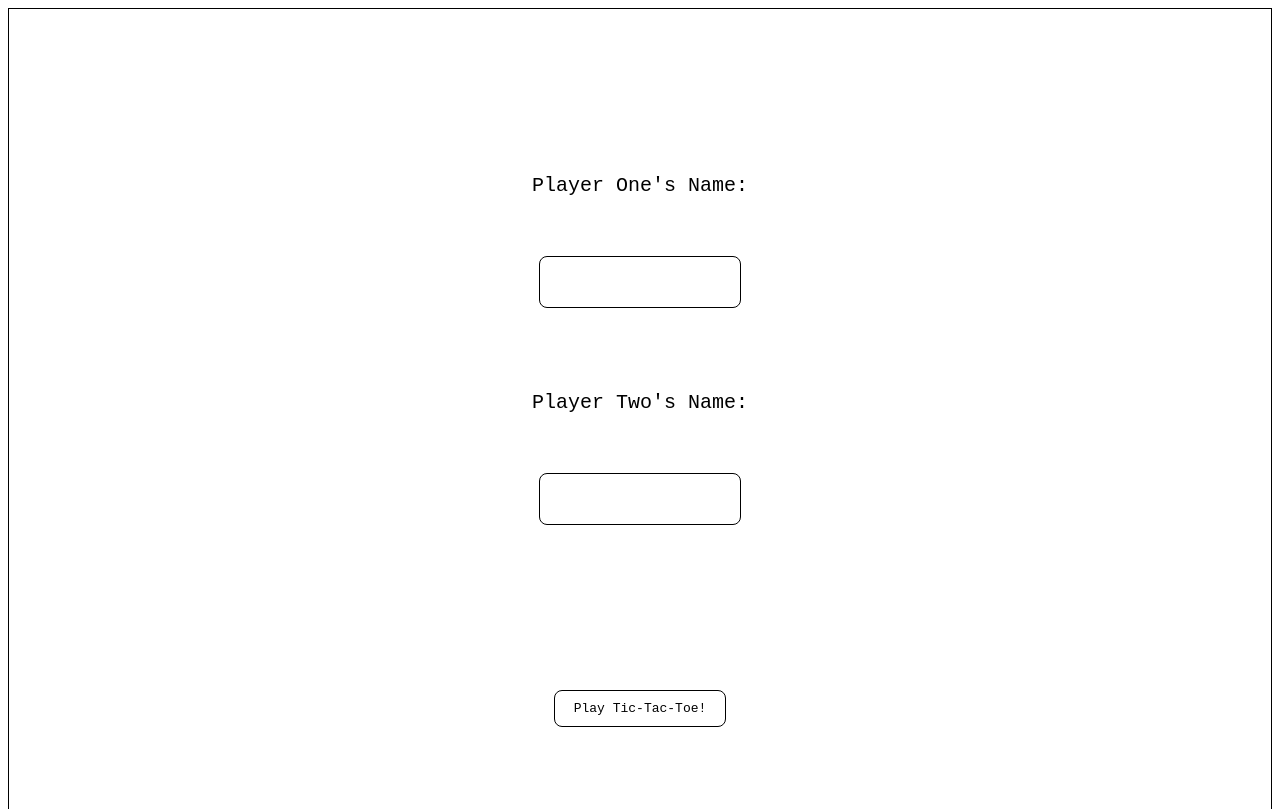
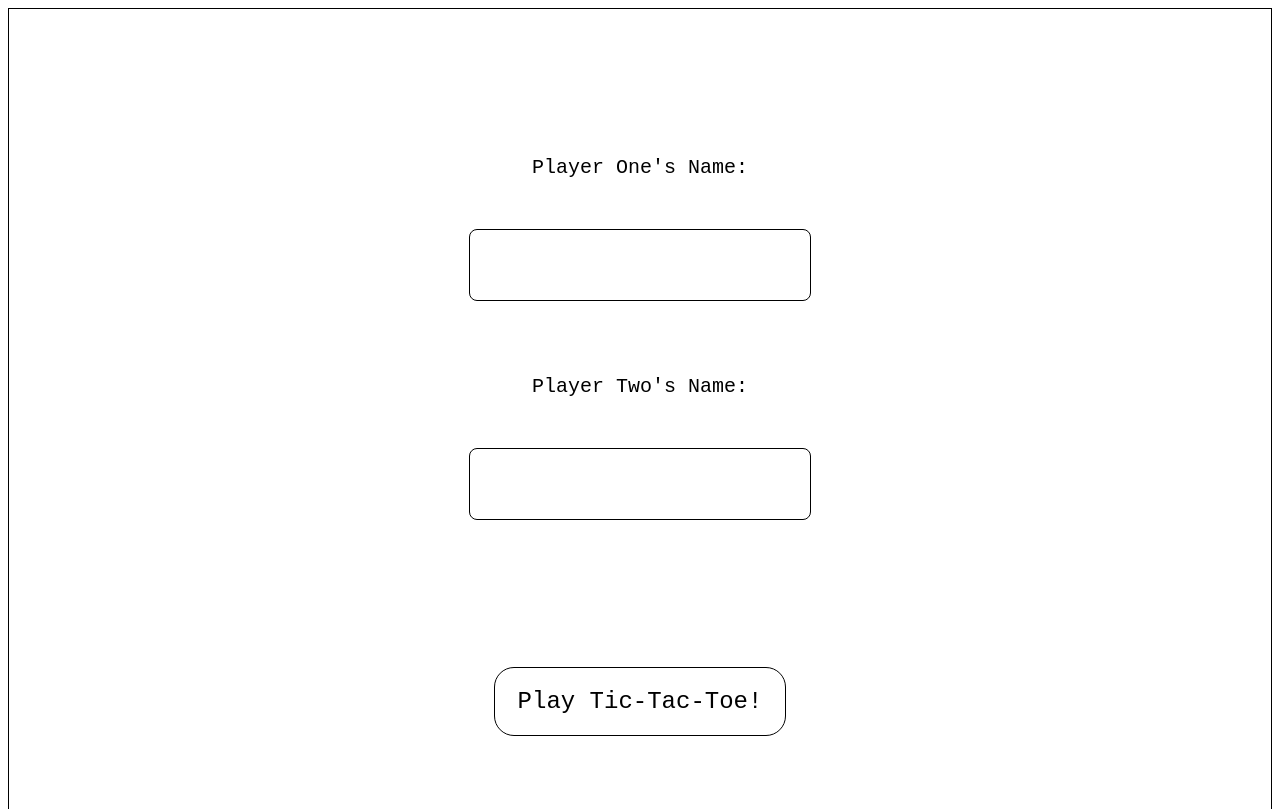
Before and after one commit to maryconnelly/tictactoe, a plain HTML site: page index.html in a window 1280 px wide. Shown: the top 809 px of the page. Drawn offline with Linux system fonts and the light colour scheme.

Commit message:
button css fixed

```diff
--- a/styles.css
+++ b/styles.css
@@ -69,8 +69,8 @@
     place-self: center;
     border: black solid 1px;
     height: 30px;
-    padding: 10px;
-    width: 180px;
+    padding: 20px;
+    width: 300px;
     border-radius: 8px;
   }
 
@@ -78,8 +78,9 @@
   grid-area: 4 / 1 / 5 / 2;
   place-self: center;
   border: solid 1px black;
-  padding: 10px;
-  width: 150px;
-  border-radius: 8px;
+  padding: 20px;
+  width: 250px;
+  border-radius: 20px;
   text-align: center;
+  font-size: 24px;
 }
```
